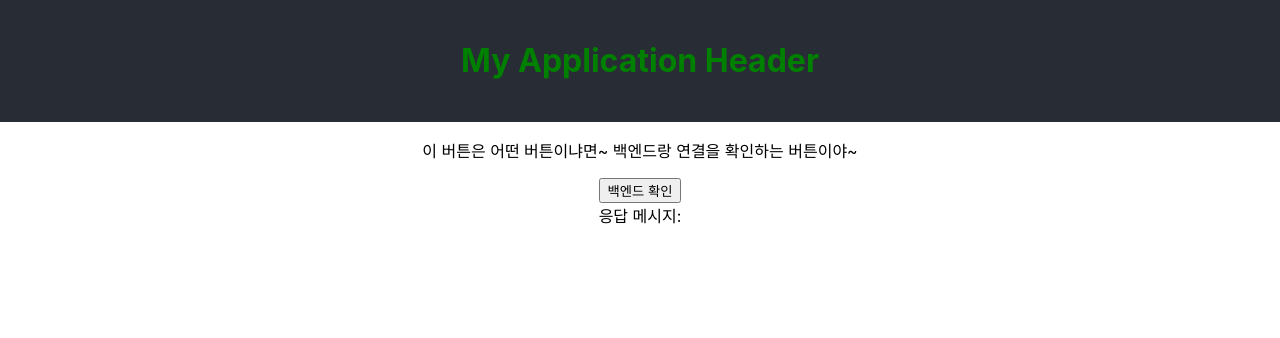
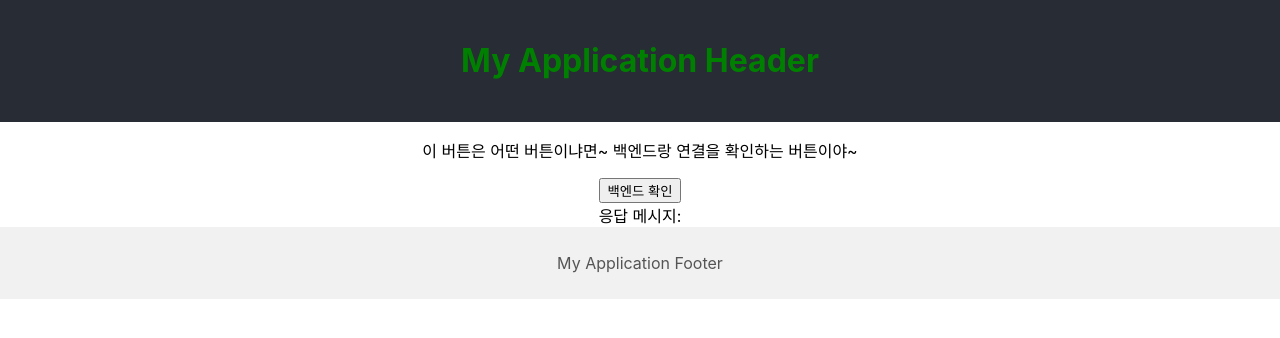
Before and after one commit to gimhancheol4-hue/react_test, a React (Create React App) app: page / in a window 1280 px wide. Shown: the top 338 px of the page. Built offline with nearby package versions, Linux system fonts and the light colour scheme.

Commit message:
푸터 생성

```diff
--- a/src/App.js
+++ b/src/App.js
@@ -3,6 +3,7 @@ import React, { useState } from 'react';
 import logo from './logo.svg';
 import './App.css';
 import Header from './components/Header/Header.js';
+import Footer from './components/Footer/Footer.js';
 
 function App() {
   const [message, setMessage] = useState('');
@@ -36,6 +37,7 @@ function App() {
       <div>
         응답 메시지: {message}
       </div>
+      {Footer()}
     </div>
   );
 }
--- /dev/null
+++ b/src/components/Footer/Footer.css
@@ -0,0 +1,13 @@
+.Footer-container{
+    background-color: #f1f1f1;
+    padding: 10px;
+    text-align: center;
+    color: #555;
+}
+.Footer-link {
+    color: #61dafb;
+    text-decoration: none;
+}
+.Footer-link:hover {
+    text-decoration: underline;
+}
--- /dev/null
+++ b/src/components/Footer/Footer.js
@@ -0,0 +1,13 @@
+import React, { useState } from 'react';
+import './Footer.css';
+
+function Footer() {
+    return (
+        <div className="Footer-container">
+            <footer>
+                <p>My Application Footer</p>
+            </footer>
+        </div>
+    )
+}
+export default Footer;
```
